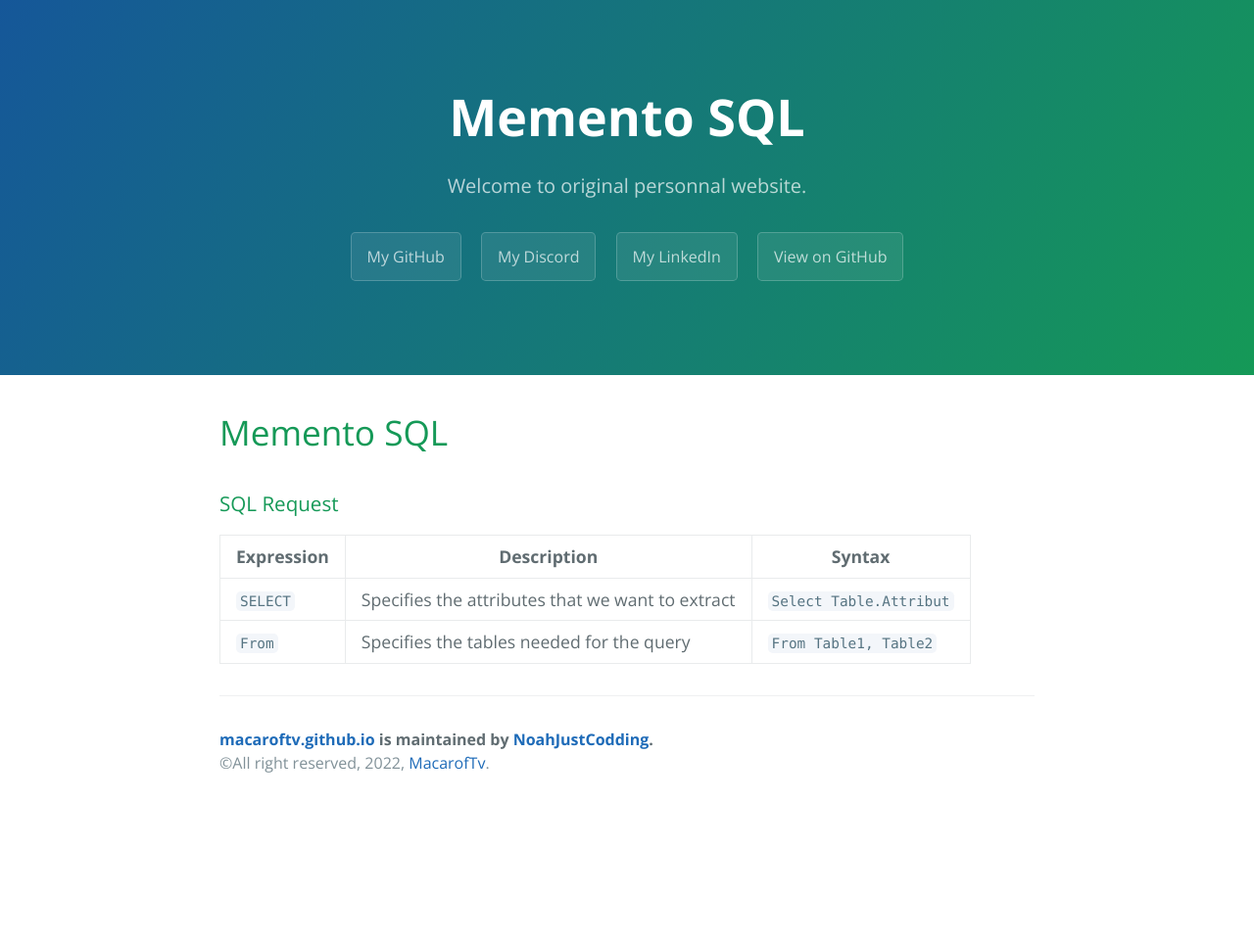
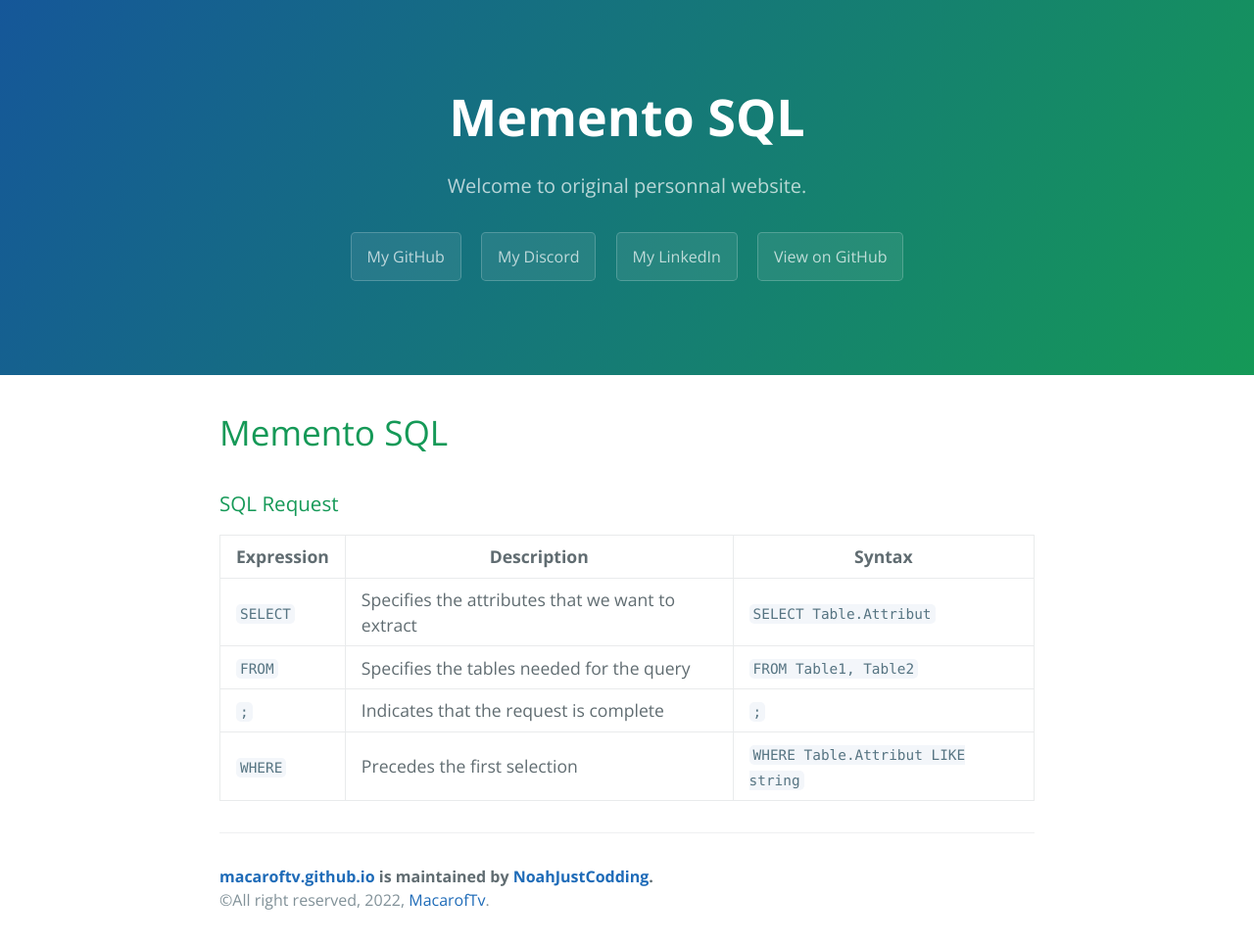
Before and after one commit to NoahJustCodding/macaroftv.github.io, a Jekyll site: the page built from pages/memento-sql.md, in a window 1280 px wide. Shown: the whole page at 98% size. Built offline with Jekyll 4.4.1, drawn with Linux system fonts in a browser that asks for light colours; nearby versions of some CDN libraries; our own code applies the rules of GitHub Pages for plain Markdown files; before the commit the page ends 900 px from its top, so only the background shows below that.

Commit message:
Update memento-sql.md

```diff
--- a/pages/memento-sql.md
+++ b/pages/memento-sql.md
@@ -4,5 +4,7 @@
 
 Expression | Description | Syntax
 --- | --- | ---
-`SELECT` | Specifies the attributes that we want to extract | `Select Table.Attribut`
-`From` | Specifies the tables needed for the query | `From Table1, Table2`
+`SELECT` | Specifies the attributes that we want to extract | `SELECT Table.Attribut`
+`FROM` | Specifies the tables needed for the query | `FROM Table1, Table2`
+`;` | Indicates that the request is complete | `;`
+`WHERE` | Precedes the first selection | `WHERE Table.Attribut LIKE string`
```
